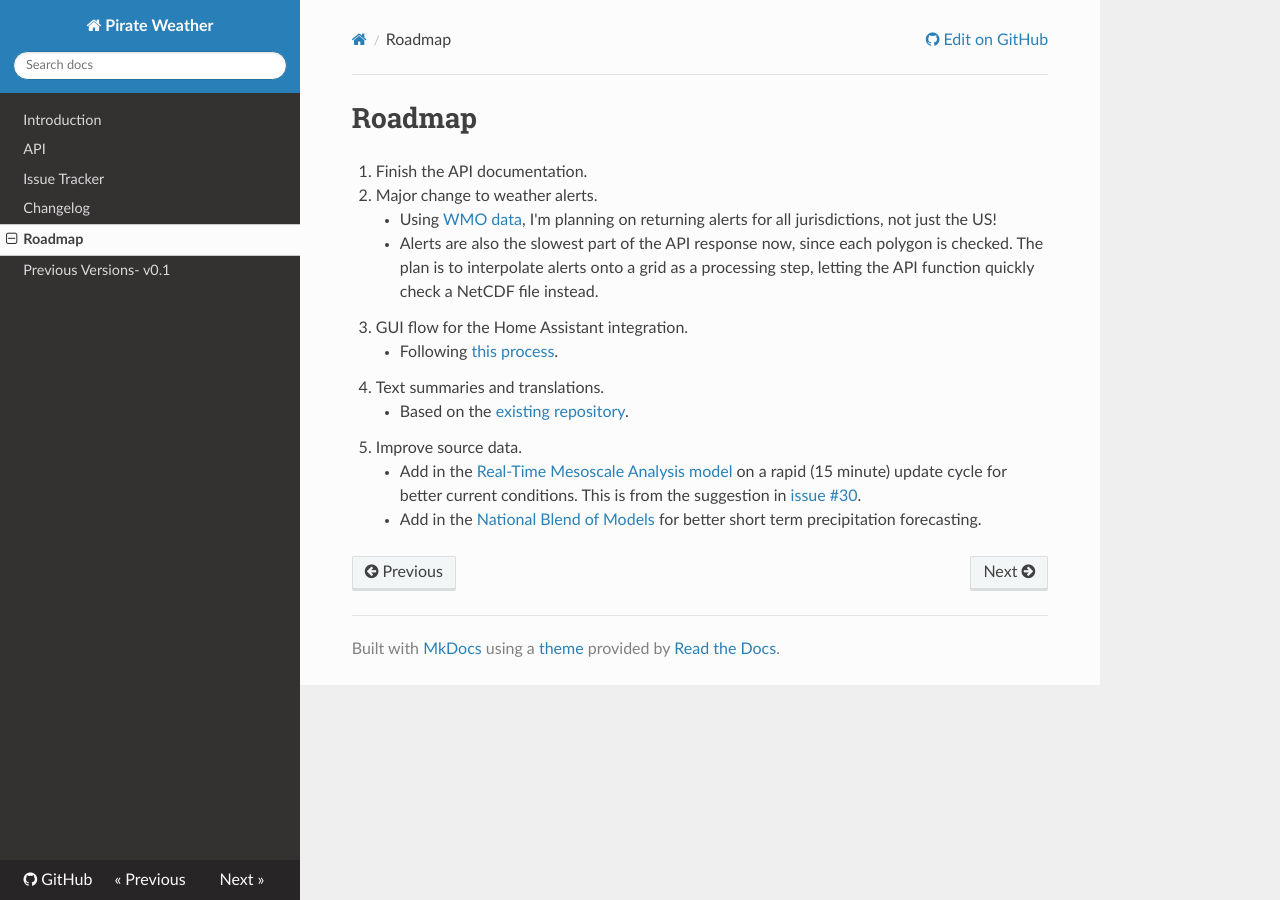
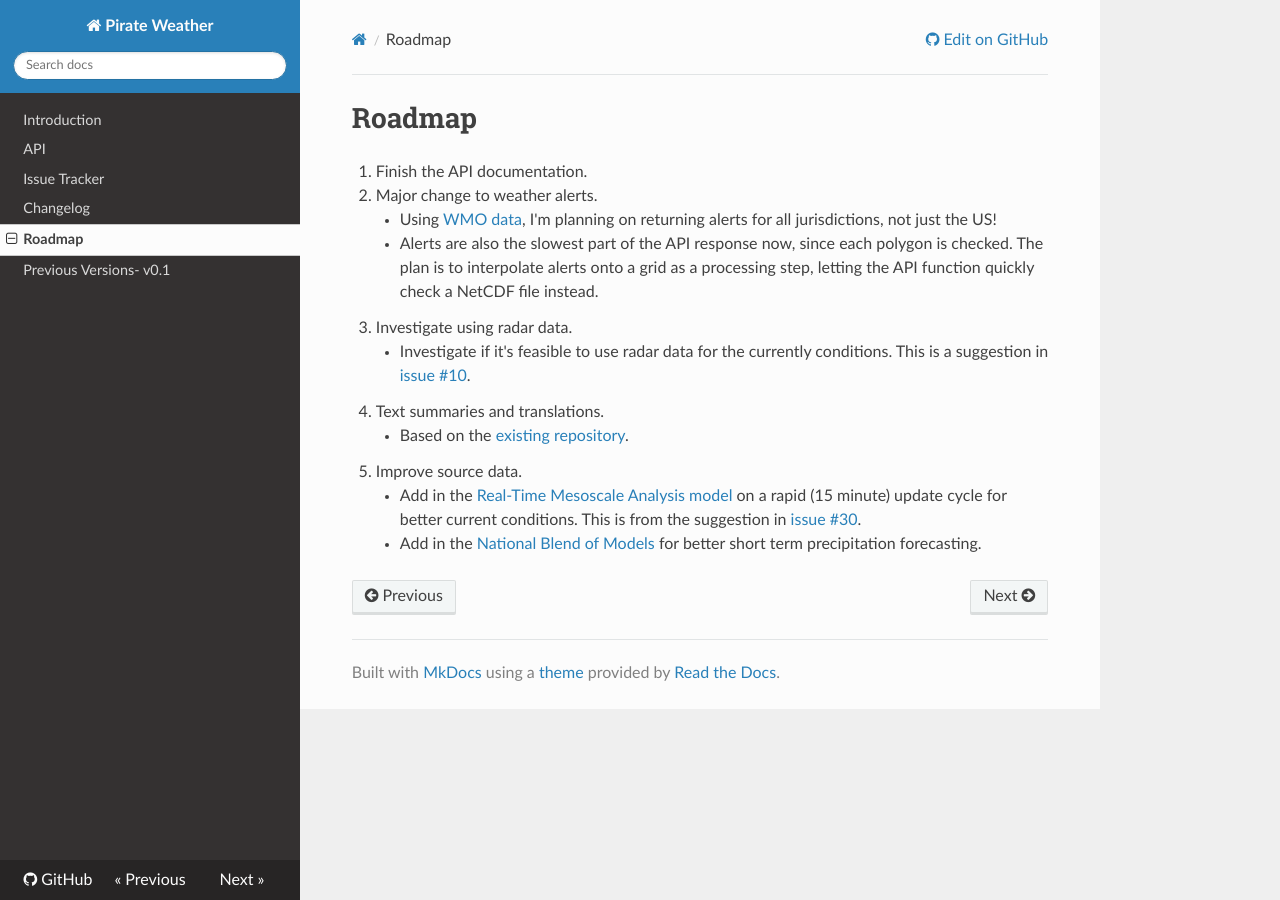
Before and after one commit to Pirate-Weather/pirateweather, an MkDocs documentation site: the page built from docs/roadmap.md, in a window 1280 px wide. Built offline with MkDocs 1.6.1, drawn with Linux system fonts in a browser that asks for light colours; nearby versions of some CDN libraries.

Commit message:
Update roadmap.md

```diff
--- a/docs/roadmap.md
+++ b/docs/roadmap.md
@@ -3,8 +3,8 @@
 2. Major change to weather alerts.
     * Using [WMO data](https://severeweather.wmo.int/v2/), I'm planning on returning alerts for all jurisdictions, not just the US!
 	* Alerts are also the slowest part of the API response now, since each polygon is checked. The plan is to interpolate alerts onto a grid as a processing step, letting the API function quickly check a NetCDF file instead.
-3. GUI flow for the Home Assistant integration.
-    * Following [this process](https://developers.home-assistant.io/docs/data_entry_flow_index).
+3. Investigate using radar data.
+    *  Investigate if it's feasible to use radar data for the currently conditions. This is a suggestion in [issue #10](https://github.com/alexander0042/pirateweather/issues/10).
 4. Text summaries and translations.
 	* Based on the [existing repository](https://github.com/darkskyapp/translations).
 5. Improve source data.
```
